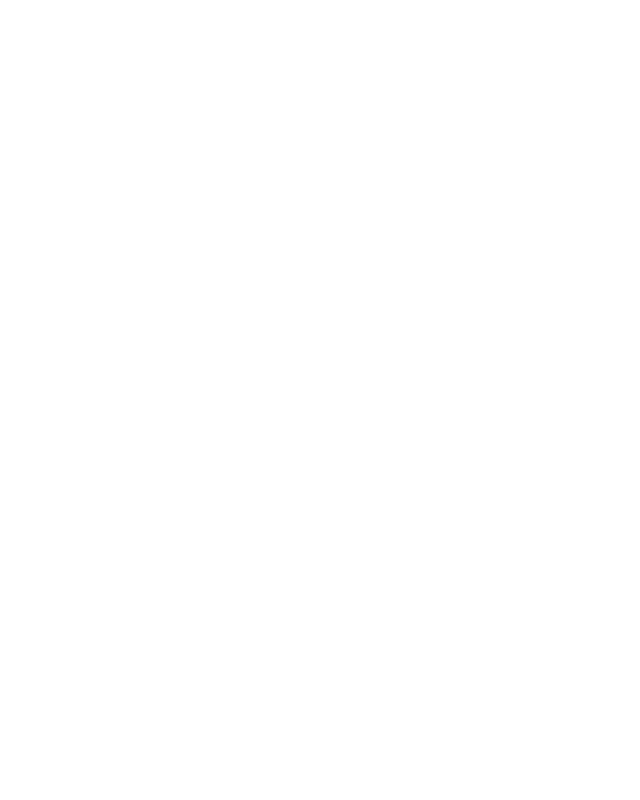
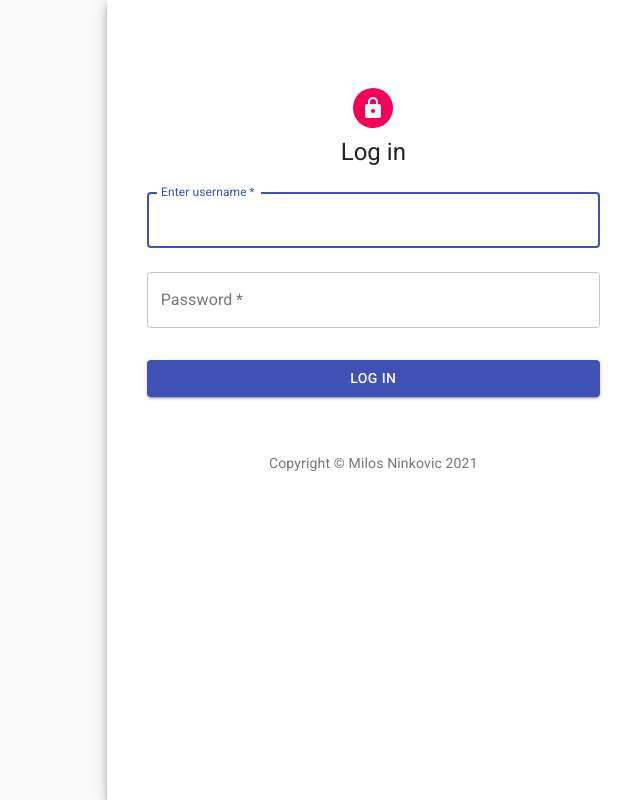
Before and after one commit to milosn99/diplomski-front, a React (Create React App) app: page /admin in a window 1280 px wide. Shown: the whole page, without its empty margins (640-1280 px from the left). Built offline with nearby package versions, Linux system fonts and the light colour scheme.

Commit message:
admin dashboard

```diff
--- a/src/App.js
+++ b/src/App.js
@@ -10,6 +10,8 @@
 import ProjectInfo from "./pages/ProjectInfo";
 import StudentProfile from "./pages/StudentProfile";
 import SearchStudents from "./pages/SearchStudents";
+import AdminLogin from "./pages/AdminLogin";
+import AdminDashboard from "./pages/AdminDashboard";
 
 function App() {
   return (
@@ -41,6 +43,13 @@
           <Route exact path="/search">
             <SearchStudents />
           </Route>
+          <Route exact path="/admin">
+            {localStorage.getItem("token") ? (
+              <AdminDashboard />
+            ) : (
+              <AdminLogin />
+            )}
+          </Route>
         </Switch>
       </div>
     </Router>
--- /dev/null
+++ b/src/components/NewStudent.js
@@ -0,0 +1,80 @@
+import {
+  Button,
+  Dialog,
+  DialogActions,
+  DialogContent,
+  DialogTitle,
+  TextField,
+} from "@material-ui/core";
+import axios from "axios";
+import React, { useState } from "react";
+
+function NewStudent(props) {
+  const [email, setEmail] = useState("");
+  const [password, setPassword] = useState("");
+  const [name, setName] = useState("");
+
+  const handleAdd = async () => {
+    let config = {
+      headers: {
+        "x-auth-token": localStorage.getItem("token"),
+      },
+    };
+    const data = { student: { email, password, name } };
+    await axios.post(`api/students/new`, data, config);
+    props.setOpen(false);
+  };
+
+  return (
+    <div>
+      <Dialog open={props.open} onClose={(e) => props.setOpen(false)}>
+        <DialogTitle>New student</DialogTitle>
+        <DialogContent>
+          <form>
+            <TextField
+              variant="outlined"
+              margin="normal"
+              required
+              fullWidth
+              name="name"
+              label="Name"
+              type="name"
+              id="name"
+              onChange={(e) => setName(e.target.value)}
+            />
+            <TextField
+              variant="outlined"
+              margin="normal"
+              required
+              fullWidth
+              id="email"
+              label="Email Address"
+              name="email"
+              autoComplete="email"
+              autoFocus
+              onChange={(e) => setEmail(e.target.value)}
+            />
+            <TextField
+              variant="outlined"
+              margin="normal"
+              required
+              fullWidth
+              name="password"
+              label="Password"
+              type="password"
+              id="password"
+              onChange={(e) => setPassword(e.target.value)}
+            />
+          </form>
+        </DialogContent>
+        <DialogActions>
+          <Button color="primary" onClick={handleAdd}>
+            Add
+          </Button>
+        </DialogActions>
+      </Dialog>
+    </div>
+  );
+}
+
+export default NewStudent;
--- /dev/null
+++ b/src/pages/AdminDashboard.js
@@ -0,0 +1,91 @@
+import { Button, makeStyles, Typography } from "@material-ui/core";
+import axios from "axios";
+import React, { useEffect, useState } from "react";
+import NewStudent from "../components/NewStudent";
+
+const useStyles = makeStyles((theme) => ({
+  single: {
+    display: "flex",
+    flexDirection: "row",
+    alignItems: "baseline",
+  },
+}));
+
+export default function AdminDashboard() {
+  const [studentCount, SetStudentCount] = useState(0);
+  const [professorCount, SetProfessorCount] = useState(0);
+  const [recruiterCount, SetRecruiterCount] = useState(0);
+  const [studentOpen, setStudentOpen] = useState(false);
+
+  const classes = useStyles();
+  useEffect(() => {
+    const getStudentCount = async () => {
+      let config = {
+        headers: {
+          "x-auth-token": localStorage.getItem("token"),
+        },
+      };
+
+      axios.get("/api/students/count", config).then((result) => {
+        SetStudentCount(result.data.count);
+      });
+    };
+    getStudentCount();
+  }, []);
+
+  useEffect(() => {
+    const getProfessorCount = async () => {
+      let config = {
+        headers: {
+          "x-auth-token": localStorage.getItem("token"),
+        },
+      };
+
+      axios.get("/api/professors/count", config).then((result) => {
+        SetProfessorCount(result.data.count);
+      });
+    };
+    getProfessorCount();
+  }, []);
+
+  useEffect(() => {
+    const getRecruiterCount = async () => {
+      let config = {
+        headers: {
+          "x-auth-token": localStorage.getItem("token"),
+        },
+      };
+
+      axios.get("/api/recruiters/count", config).then((result) => {
+        SetRecruiterCount(result.data.count);
+      });
+    };
+    getRecruiterCount();
+  }, []);
+
+  return (
+    <div style={{ display: "flex", flexDirection: "column" }}>
+      <div className={classes.single}>
+        <Typography>{`Students:${studentCount}`}</Typography>
+        <Button
+          type="submit"
+          onClick={(e) => {
+            setStudentOpen(true);
+          }}
+        >
+          Add new
+        </Button>
+        <NewStudent open={studentOpen} setOpen={setStudentOpen} />
+      </div>
+      <div className={classes.single}>
+        <Typography>{`Professors:${professorCount}`}</Typography>
+        <Button type="submit">Add new</Button>
+      </div>
+      <div className={classes.single}>
+        <Typography>{`Recruiters${recruiterCount}`}</Typography>
+        <Button type="submit">Add new</Button>
+        <Button type="submit">Remove a recruiter</Button>
+      </div>
+    </div>
+  );
+}
--- /dev/null
+++ b/src/pages/AdminLogin.js
@@ -0,0 +1,140 @@
+import React, { useState } from "react";
+import Avatar from "@material-ui/core/Avatar";
+import Button from "@material-ui/core/Button";
+import CssBaseline from "@material-ui/core/CssBaseline";
+import TextField from "@material-ui/core/TextField";
+import Paper from "@material-ui/core/Paper";
+import Box from "@material-ui/core/Box";
+import Grid from "@material-ui/core/Grid";
+import LockIcon from "@material-ui/icons/Lock";
+import Typography from "@material-ui/core/Typography";
+import { makeStyles } from "@material-ui/core/styles";
+import axios from "axios";
+import Snackbar from "@material-ui/core/Snackbar";
+import MuiAlert from "@material-ui/lab/Alert";
+
+function Alert(props) {
+  return <MuiAlert elevation={6} variant="filled" {...props} />;
+}
+
+function Copyright() {
+  return (
+    <Typography variant="body2" color="textSecondary" align="center">
+      {"Copyright © Milos Ninkovic"} {new Date().getFullYear()}
+    </Typography>
+  );
+}
+
+const useStyles = makeStyles((theme) => ({
+  root: {
+    height: "100vh",
+  },
+  image: {
+    // backgroundImage: "url(https://source.unsplash.com/random)",
+    backgroundRepeat: "no-repeat",
+    backgroundSize: "cover",
+    backgroundPosition: "center",
+  },
+  paper: {
+    margin: theme.spacing(10, 5),
+    display: "flex",
+    flexDirection: "column",
+    alignItems: "center",
+  },
+  avatar: {
+    margin: theme.spacing(1),
+    backgroundColor: theme.palette.secondary.main,
+  },
+  form: {
+    width: "100%",
+    marginTop: theme.spacing(1),
+  },
+  submit: {
+    margin: theme.spacing(3, 0, 2),
+  },
+}));
+
+export default function AdminLogin() {
+  const classes = useStyles();
+  const [username, setUsername] = useState("");
+  const [password, setPassword] = useState("");
+  const [badLogin, setBadLogin] = useState(false);
+  const [message, setMessage] = useState("");
+
+  const handleSubmit = (e) => {
+    e.preventDefault();
+
+    axios
+      .post(`/api/admins`, { username: username, password: password })
+      .then((res) => {
+        setBadLogin(false);
+        localStorage.setItem("token", res.data);
+        window.location.reload();
+      })
+      .catch((err) => {
+        setMessage(err.response.data);
+        setBadLogin(true);
+      });
+  };
+
+  return (
+    <Grid container component="main" className={classes.root}>
+      <CssBaseline />
+      <Grid item xs={false} sm={4} md={7} className={classes.image} />
+      <Grid item xs={12} sm={8} md={5} component={Paper} elevation={6} square>
+        <Snackbar
+          open={badLogin}
+          autoHideDuration={3000}
+          onClose={() => setBadLogin(false)}
+        >
+          <Alert severity="error">{message}</Alert>
+        </Snackbar>
+        <div className={classes.paper}>
+          <Avatar className={classes.avatar}>
+            <LockIcon />
+          </Avatar>
+          <Typography component="h1" variant="h5">
+            Log in
+          </Typography>
+          <form className={classes.form} onSubmit={handleSubmit}>
+            <TextField
+              variant="outlined"
+              margin="normal"
+              required
+              fullWidth
+              id="username"
+              label="Enter username"
+              name="username"
+              autoComplete="username"
+              autoFocus
+              onChange={(e) => setUsername(e.target.value)}
+            />
+            <TextField
+              variant="outlined"
+              margin="normal"
+              required
+              fullWidth
+              name="password"
+              label="Password"
+              type="password"
+              id="password"
+              onChange={(e) => setPassword(e.target.value)}
+            />
+            <Button
+              type="submit"
+              fullWidth
+              variant="contained"
+              color="primary"
+              className={classes.submit}
+            >
+              Log in
+            </Button>
+            <Box mt={5}>
+              <Copyright />
+            </Box>
+          </form>
+        </div>
+      </Grid>
+    </Grid>
+  );
+}
--- a/src/pages/SearchStudents.js
+++ b/src/pages/SearchStudents.js
@@ -122,6 +122,7 @@
             <TableRow>
               <TableCell>Student name</TableCell>
               <TableCell align="right">Year</TableCell>
+              <TableCell align="right">Recommended by</TableCell>
             </TableRow>
           </TableHead>
           <TableBody>
@@ -136,6 +137,9 @@
                   <div style={{ marginLeft: "10px" }}>{row.name}</div>
                 </TableCell>
                 <TableCell align="right">{row.year}</TableCell>
+                <TableCell align="right">
+                  {row.professors.map((p) => p.name)}
+                </TableCell>
               </TableRow>
             ))}
           </TableBody>
```
